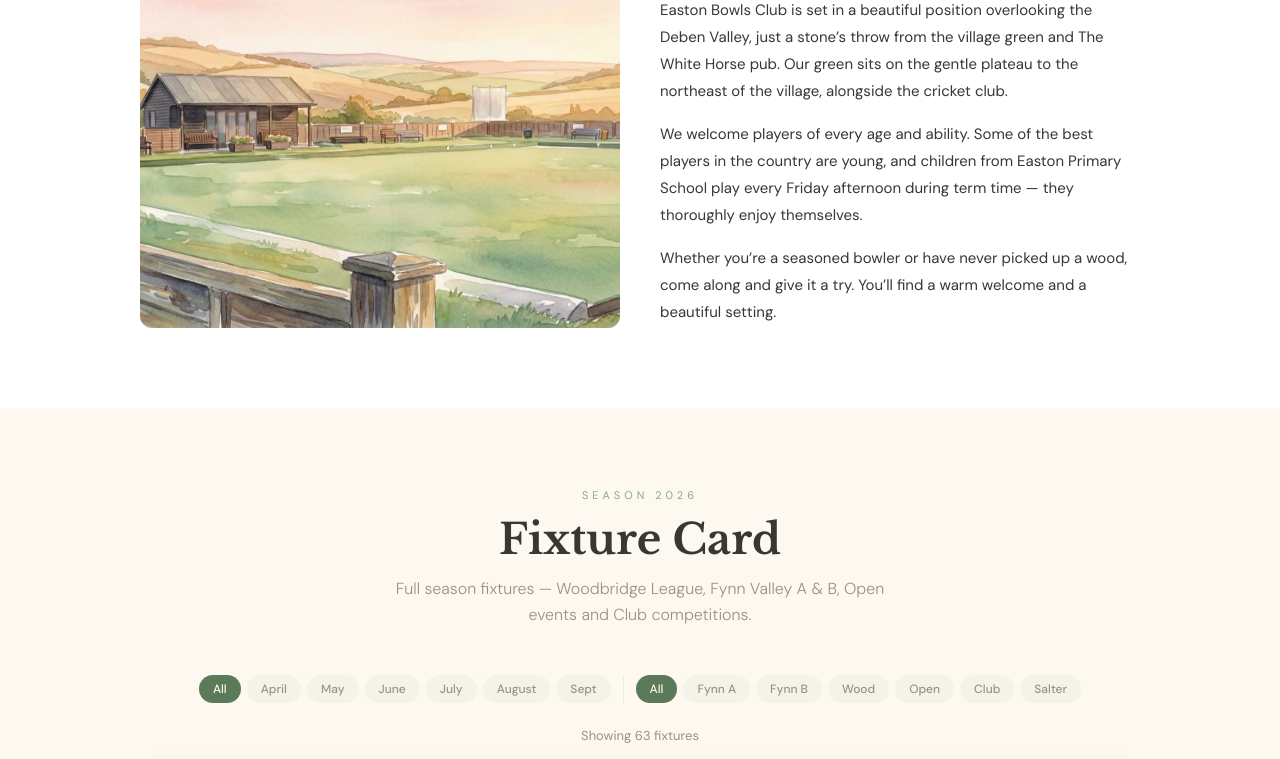
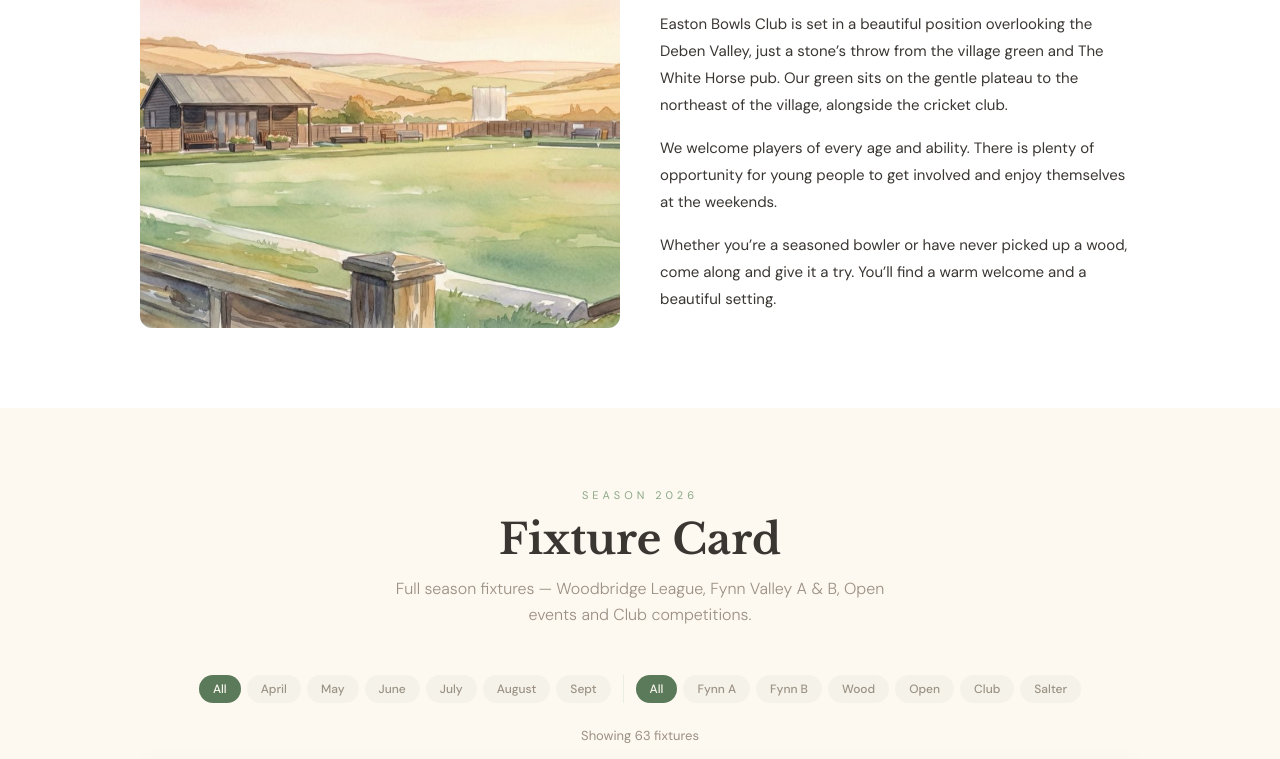
Before and after one commit to Agiyogi/easton-bowls-club, a Next.js app: page / in a window 1280 px wide. Shown: the part 1120-1879 px from the top of the page. Built offline with nearby package versions, Linux system fonts and the light colour scheme.

Commit message:
update 1

```diff
--- a/src/components/About.js
+++ b/src/components/About.js
@@ -66,10 +66,8 @@ export default function About() {
               marginBottom: 16,
             }}
           >
-            We welcome players of every age and ability. Some of the best
-            players in the country are young, and children from Easton Primary
-            School play every Friday afternoon during term time — they
-            thoroughly enjoy themselves.
+            We welcome players of every age and ability. There is plenty of opportunity for
+            young people to get involved and enjoy themselves at the weekends.
           </p>
           <p
             style={{
--- a/src/components/Events.js
+++ b/src/components/Events.js
@@ -7,19 +7,19 @@ const EVENTS = [
   {
     title: "Season Open Day",
     date: "Sunday 19th April 2026",
-    time: "10:00am onwards",
+    time: "2:00pm onwards",
     desc: "Come along and try your hand at bowls! Equipment provided, all ages welcome. Refreshments served on the green.",
     image: "/images/open.jpg",
     tag: "Open Green",
   },
-  {
-    title: "Friday School Sessions",
-    date: "Every Friday (Term Time)",
-    time: "Afternoon",
-    desc: "Children from Easton Primary School enjoy bowls every Friday afternoon. A wonderful introduction to the sport for young players.",
-    image: "/images/children.jpg",
-    tag: "Weekly",
-  },
+  // {
+  //   title: "Friday School Sessions",
+  //   date: "Every Friday (Term Time)",
+  //   time: "Afternoon",
+  //   desc: "Children from Easton Primary School enjoy bowls every Friday afternoon. A wonderful introduction to the sport for young players.",
+  //   image: "/images/children.jpg",
+  //   tag: "Weekly",
+  // },
   {
     title: "Eric Peck Open",
     date: "Sunday 10th May 2026",
```
